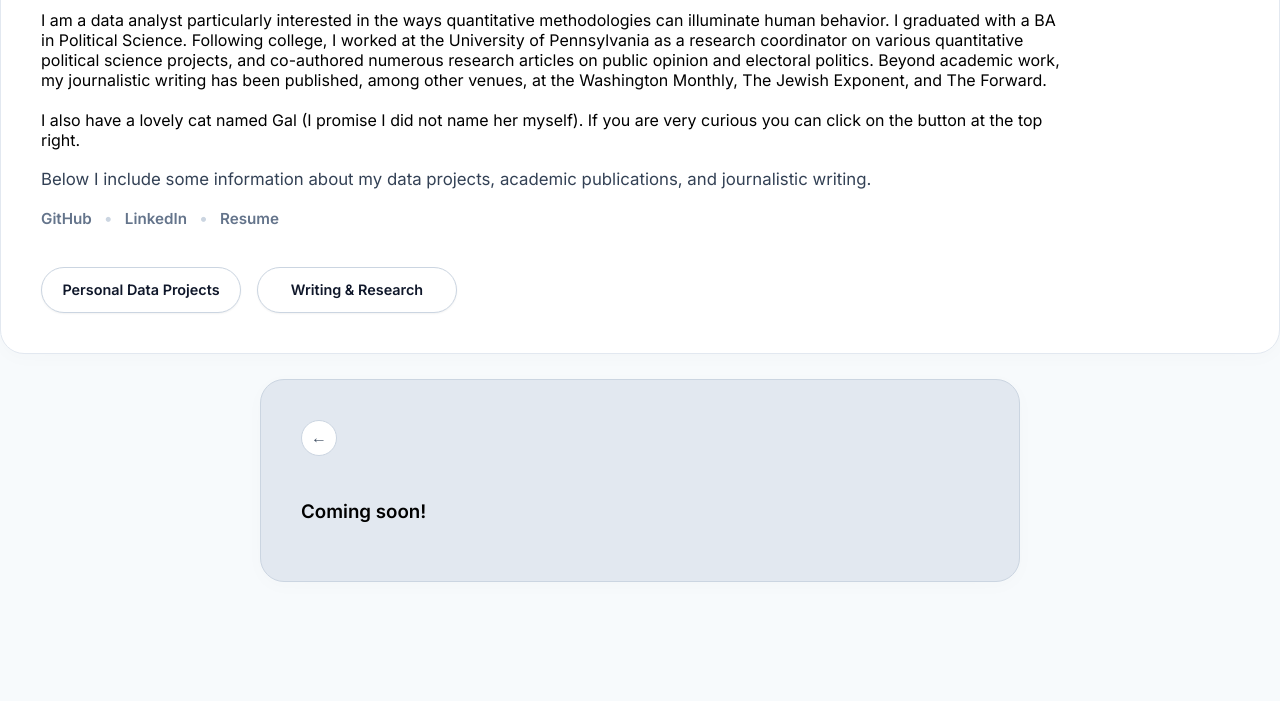
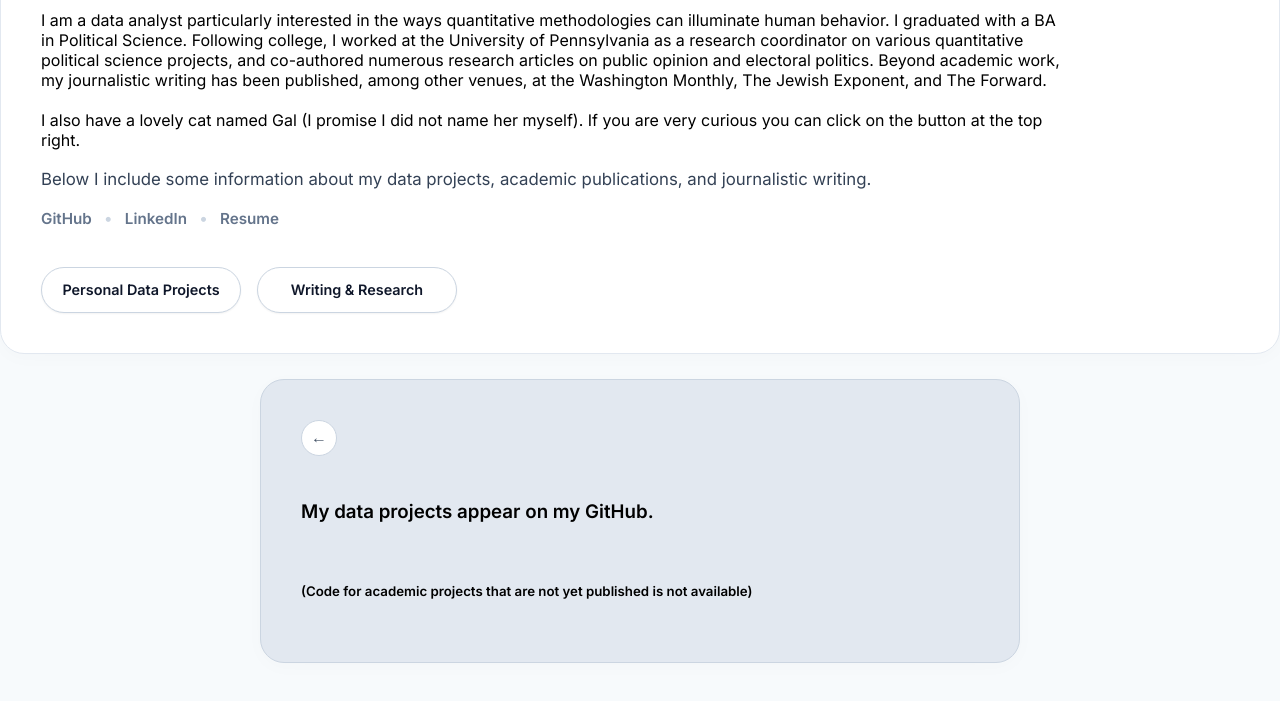
Before and after one commit to GallSigler/GallSigler.github.io, a plain HTML site: page index.html in a window 1280 px wide. Both pictures are taken after a click on the button "Personal Data Projects". Shown: the part 159-860 px from the top of the page. Before the commit the page ends 800 px from the top, so only its background shows below. Drawn offline with Linux system fonts and the light colour scheme.

Commit message:
Update index.html

```diff
--- a/index.html
+++ b/index.html
@@ -54,7 +54,9 @@
             <button class="backbutton" id="global-back-btn">←</button>
 
             <div id="projects-content" class="invisible grid-wrapper">
-                <h3>Coming soon!</h3>
+                <h3>My data projects appear on my GitHub.</h3>
+                <h5>(Code for academic projects that are not yet published is not available) </h5>
+
             </div>
 
             <div id="writing-menu" class="invisible">
```
